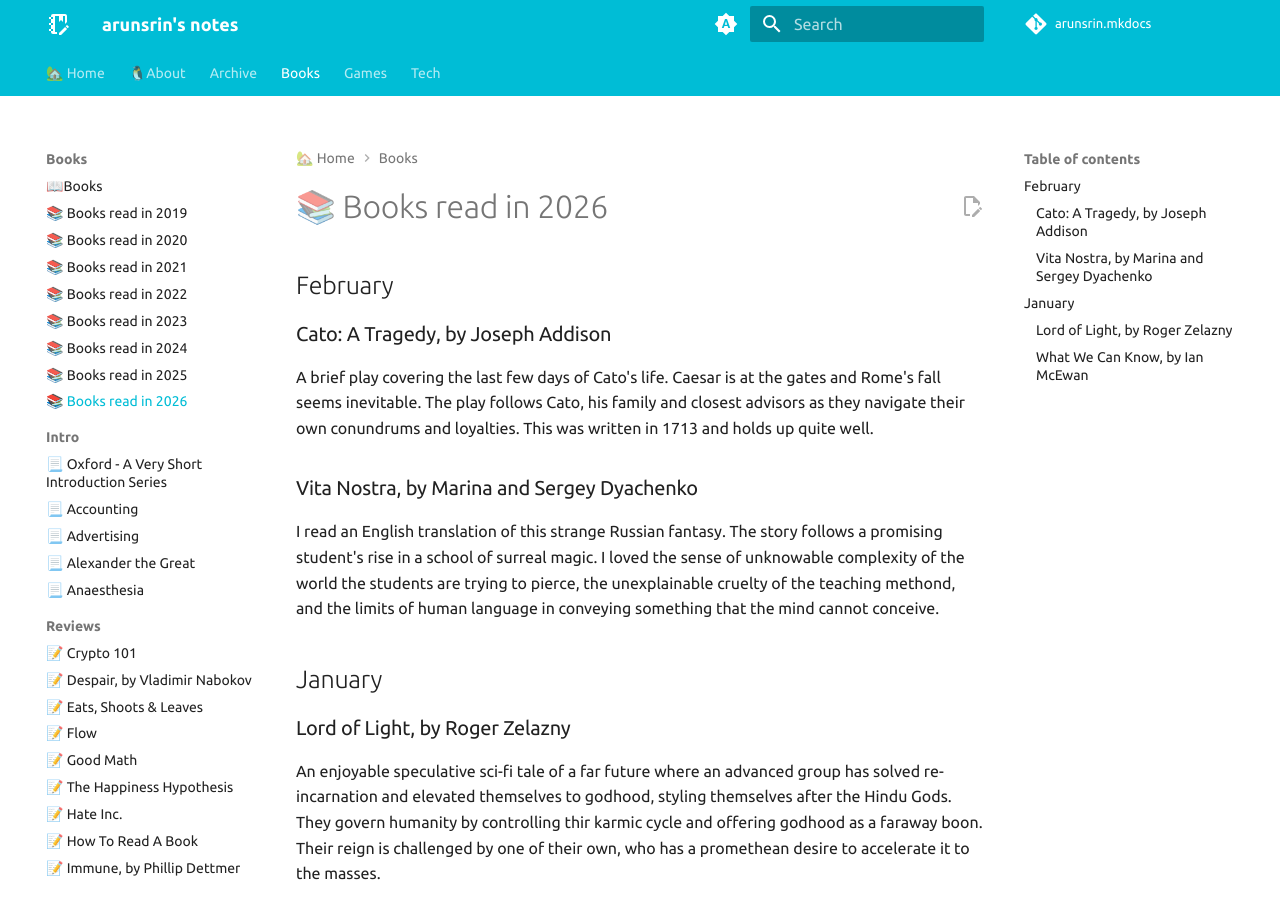
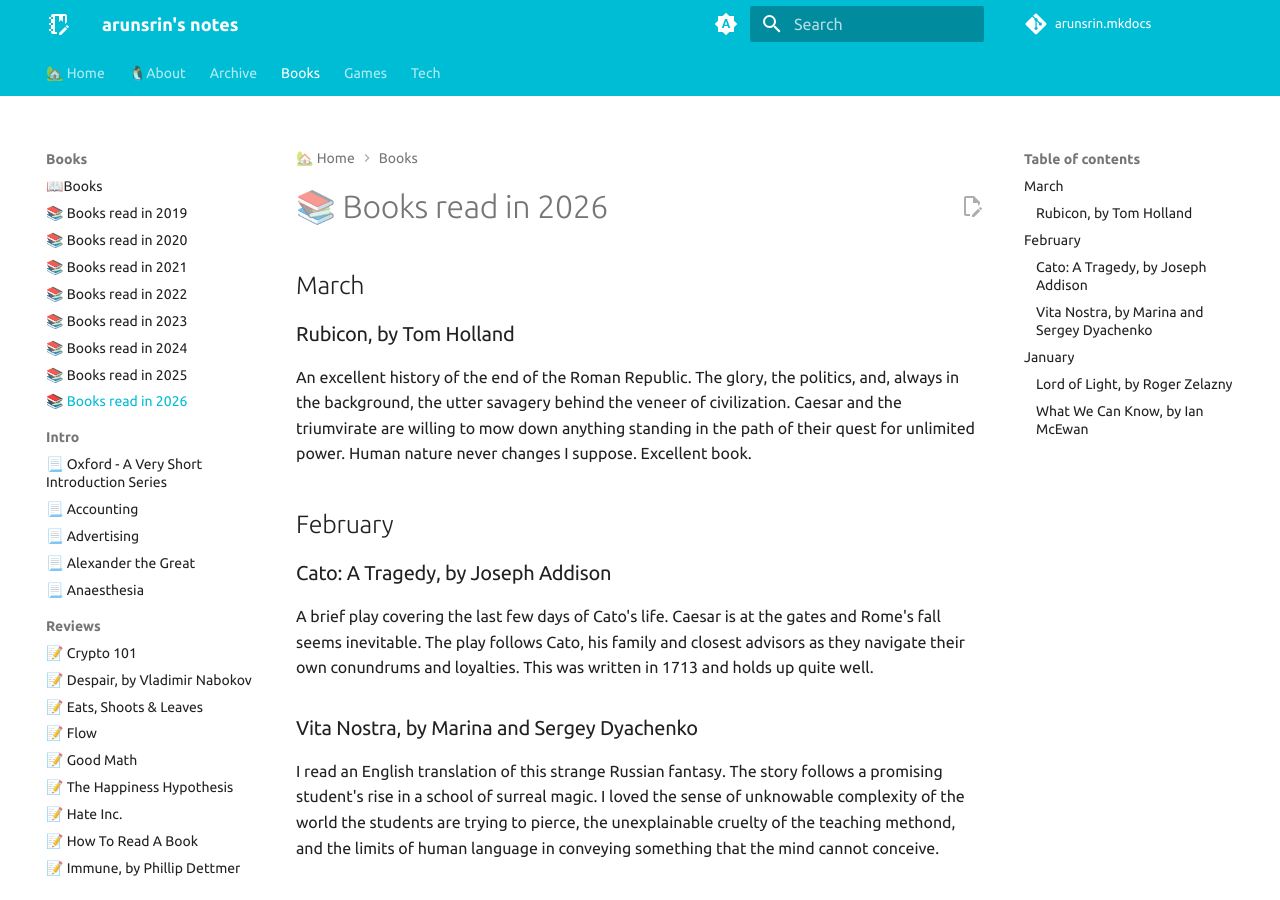
Before and after one commit to arunsrin/arunsrin.mkdocs, an MkDocs documentation site: the page built from home/books/2026.md, in a window 1280 px wide and 900 px high. Built offline with MkDocs 1.6.1 and Material for MkDocs 9.7.7, drawn with Linux system fonts in a browser that asks for light colours; comment, search, counter and statistics services are not loaded.

Commit message:
Add March reading entry for 'Rubicon' by Tom Holland
Added a new entry for March, including a summary of 'Rubicon' by Tom Holland.

```diff
--- a/home/books/2026.md
+++ b/home/books/2026.md
@@ -1,4 +1,13 @@
 # 📚 Books read in 2026
+
+## March
+
+### Rubicon, by Tom Holland
+
+An excellent history of the end of the Roman Republic. The glory, the politics, and, always in
+the background, the utter savagery behind the veneer of civilization. Caesar and the triumvirate
+are willing to mow down anything standing in the path of their quest for unlimited power. Human
+nature never changes I suppose. Excellent book.
 
 ## February
 
```
